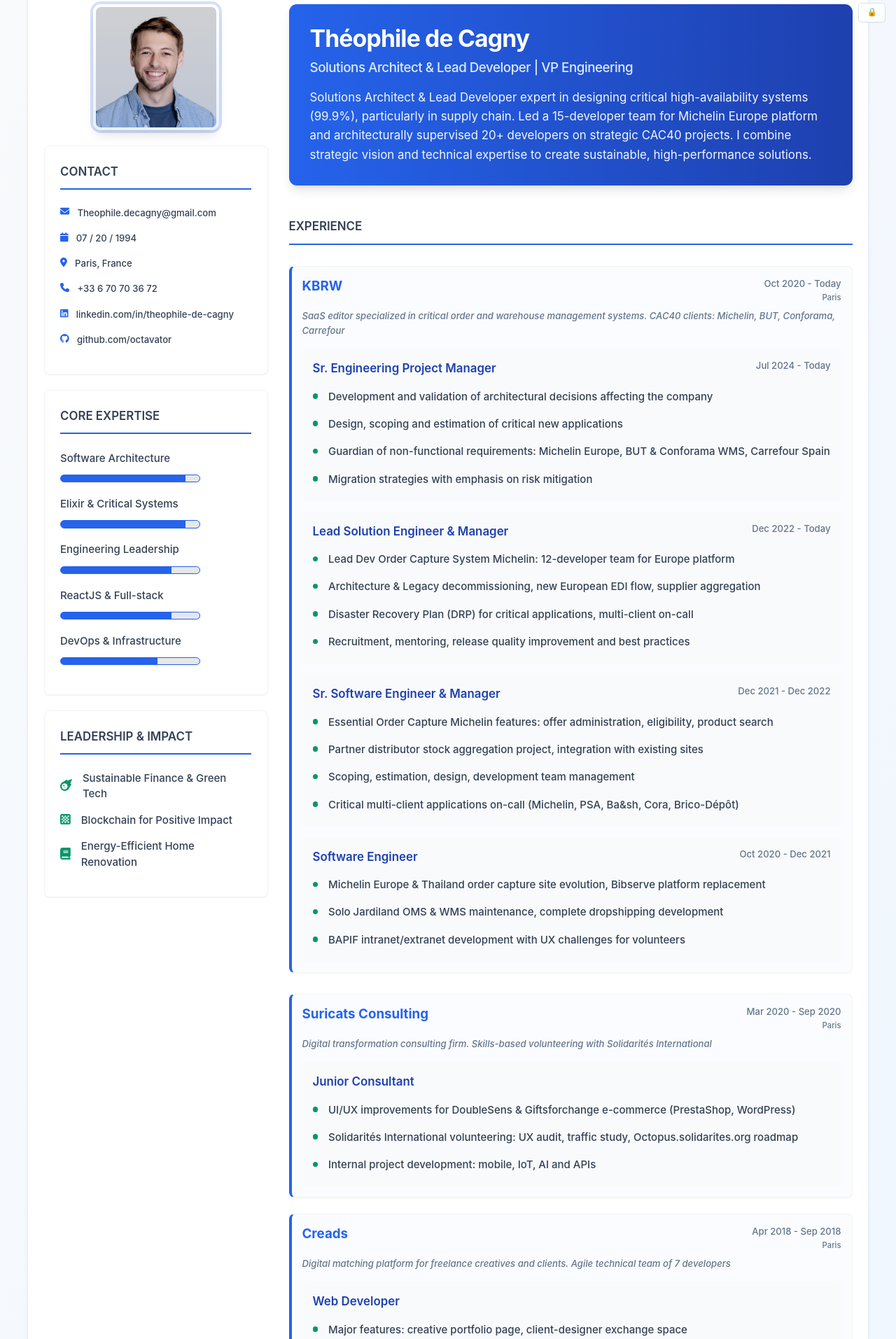
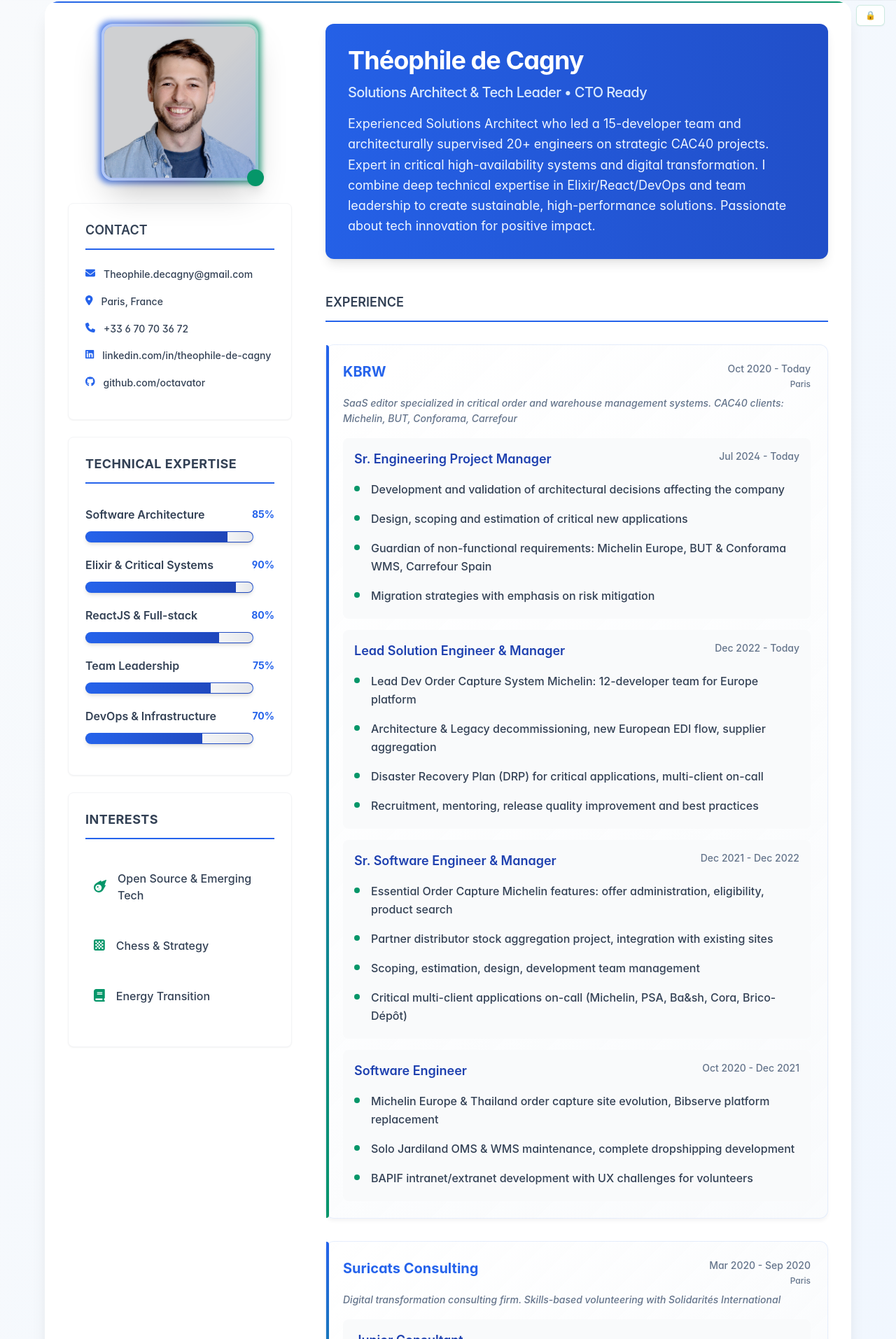
Before and after one commit to octavator/tdc-web-cv, a React (Create React App) app: page / in a window 1280 px wide. Shown: the part 47-1960 px from the top of the page at 70% size. Built offline with nearby package versions, Linux system fonts and the light colour scheme.

Commit message:
Reformulated more concisely and positively my experiences. Polished a lot the design & aesthetics. Satisfactory version, but still need some final details before declining it in several versions & deploying it live

```diff
--- a/src/components/CoursesTraining.tsx
+++ b/src/components/CoursesTraining.tsx
@@ -1,23 +1,24 @@
 import React from "react";
+import { useLanguageStore } from "../store/useLanguageStore";
 
 const CoursesTraining: React.FC = () => {
+  const isFrench = useLanguageStore((state) => state.isFrench);
+
   return (
     <div className="my-6 w-full">
-      <div className="section-title text-lg font-semibold uppercase text-cv-dark-grey border-b-2 border-cv-primary pb-3 mb-8">
-        Executive Development
+      <div className="section-title text-lg font-bold uppercase text-cv-dark-grey border-b-2 border-cv-primary pb-3 mb-8 tracking-wide">
+        {isFrench ? "Formation Continue" : "Continuing Education"}
       </div>
 
       <div className="space-y-4">
         <div className="xp-block education-block bg-white rounded-lg p-5 shadow-sm border border-gray-100 mb-4 border-l-4 border-l-cv-accent">
           <div className="xp-establishment flex items-start justify-between">
             <div className="xp-client-name text-lg font-semibold text-cv-secondary">
-              VP Engineering Leadership Program
+              SecNum Académie - Cybersécurité
             </div>
             <div className="xp-extra-infos text-cv-light-grey text-sm font-medium flex flex-col items-end">
-              <div className="xp-timerange mb-1">2024</div>
-              <div className="xp-location text-xs">
-                Tech Leadership Institute
-              </div>
+              <div className="xp-timerange mb-1">2023</div>
+              <div className="xp-location text-xs">ANSSI</div>
             </div>
           </div>
         </div>
@@ -25,13 +26,11 @@ const CoursesTraining: React.FC = () => {
         <div className="xp-block education-block bg-white rounded-lg p-5 shadow-sm border border-gray-100 mb-4 border-l-4 border-l-cv-accent">
           <div className="xp-establishment flex items-start justify-between">
             <div className="xp-client-name text-lg font-semibold text-cv-secondary">
-              Fintech Architecture & Regulation
+              Formation Leadership Technique
             </div>
             <div className="xp-extra-infos text-cv-light-grey text-sm font-medium flex flex-col items-end">
-              <div className="xp-timerange mb-1">2023</div>
-              <div className="xp-location text-xs">
-                Financial Innovation Academy
-              </div>
+              <div className="xp-timerange mb-1">2022</div>
+              <div className="xp-location text-xs">Formation Continue</div>
             </div>
           </div>
         </div>
@@ -39,11 +38,13 @@ const CoursesTraining: React.FC = () => {
         <div className="xp-block education-block bg-white rounded-lg p-5 shadow-sm border border-gray-100 mb-4 border-l-4 border-l-cv-accent">
           <div className="xp-establishment flex items-start justify-between">
             <div className="xp-client-name text-lg font-semibold text-cv-secondary">
-              SecNum Académie - Cybersecurity
+              Architecture Microservices & DevOps
             </div>
             <div className="xp-extra-infos text-cv-light-grey text-sm font-medium flex flex-col items-end">
-              <div className="xp-timerange mb-1">2023</div>
-              <div className="xp-location text-xs">ANSSI</div>
+              <div className="xp-timerange mb-1">2021</div>
+              <div className="xp-location text-xs">
+                Formation Professionnelle
+              </div>
             </div>
           </div>
         </div>
--- a/src/components/Interests.tsx
+++ b/src/components/Interests.tsx
@@ -12,24 +12,24 @@ const Interests: React.FC = () => {
 
   return (
     <div className="w-full bg-white rounded-lg p-6 shadow-sm border border-gray-100 mb-6">
-      <div className="section-title text-lg font-semibold uppercase text-cv-dark-grey border-b-2 border-cv-primary pb-3 mb-6">
-        {isFrench ? "Engagements" : "Leadership & Impact"}
+      <div className="section-title text-lg font-bold uppercase text-cv-dark-grey border-b-2 border-cv-primary pb-3 mb-8 tracking-wide">
+        {isFrench ? "Centres d'Intérêt" : "Interests"}
       </div>
       <InterestItem
-        frenchText="Finance Durable & Green Tech"
-        englishText="Sustainable Finance & Green Tech"
+        frenchText="Open Source & Nouvelles Technologies"
+        englishText="Open Source & Emerging Tech"
         icon={faMeteor}
       />
 
       <InterestItem
-        frenchText="Innovation Blockchain Impact"
-        englishText="Blockchain for Positive Impact"
+        frenchText="Échecs & Stratégie"
+        englishText="Chess & Strategy"
         icon={faChessBoard}
       />
 
       <InterestItem
-        frenchText="Rénovation Énergétique"
-        englishText="Energy-Efficient Home Renovation"
+        frenchText="Transition Énergétique"
+        englishText="Energy Transition"
         icon={faBook}
       />
 
--- a/src/components/PersonalInfos.tsx
+++ b/src/components/PersonalInfos.tsx
@@ -4,7 +4,6 @@ import { useCensoredStore } from "../store/useCensoredStore";
 import { FontAwesomeIcon } from "@fortawesome/react-fontawesome";
 import {
   faEnvelope,
-  faCalendar,
   faLocationDot,
   faPhone,
 } from "@fortawesome/free-solid-svg-icons";
@@ -31,11 +30,12 @@ const PersonalInfos: React.FC = () => {
         isSensitive={true}
       />
 
-      <PersonalInfosItem
+      {/* Age does not seem to be essential info */}
+      {/* <PersonalInfosItem
         icon={faCalendar}
         text={isFrench ? "20 / 07 / 1994" : "07 / 20 / 1994"}
         isSensitive={true}
-      />
+      /> */}
 
       <PersonalInfosItem icon={faLocationDot} text="Paris, France" />
 
--- a/src/components/ProfilePicture.tsx
+++ b/src/components/ProfilePicture.tsx
@@ -6,16 +6,20 @@ const ProfilePicture: React.FC = () => {
   const isCensored = useCensoredStore((state) => state.isCensored);
 
   return (
-    <div className="profile-picture mb-6 flex justify-center">
+    <div className="profile-picture mb-8 flex justify-center">
+      <div className="relative group">
+        <div className="absolute -inset-1 bg-gradient-to-r from-cv-primary via-cv-secondary to-cv-accent rounded-2xl blur-sm opacity-75 group-hover:opacity-100 transition duration-1000 group-hover:duration-200 animate-tilt"></div>
         <div className="relative">
           <img
             src={profileImg}
-          alt="Profil"
-          className={`rounded-xl w-48 h-48 object-cover shadow-lg border-4 border-white ring-4 ring-cv-primary/20 ${
+            alt="CTO Profile"
+            className={`relative rounded-2xl w-56 h-56 object-cover shadow-2xl border-4 border-white/50 backdrop-blur-sm transition-all duration-300 group-hover:scale-105 ${
               isCensored ? "blur-md select-none" : ""
             }`}
           />
-        <div className="absolute inset-0 rounded-xl bg-gradient-to-t from-cv-primary/10 to-transparent"></div>
+          <div className="absolute inset-0 rounded-2xl bg-gradient-to-br from-transparent via-transparent to-cv-primary/20"></div>
+          <div className="absolute -bottom-2 -right-2 w-6 h-6 bg-cv-accent rounded-full border-3 border-white shadow-lg"></div>
+        </div>
       </div>
     </div>
   );
--- a/src/components/Summary.tsx
+++ b/src/components/Summary.tsx
@@ -15,13 +15,13 @@ const Summary: React.FC = () => {
       </h1>
       <h3 className="summary-subtitle text-xl font-medium mb-4 text-blue-100 block">
         {isFrench
-          ? "Architecte Solutions & Lead Developer | VP Engineering"
-          : "Solutions Architect & Lead Developer | VP Engineering"}
+          ? "Solutions Architect & Tech Leader • CTO Ready"
+          : "Solutions Architect & Tech Leader • CTO Ready"}
       </h3>
       <div className="summary-resume text-lg text-blue-50 leading-relaxed max-w-4xl">
         {isFrench
-          ? "Architecte Solutions & Lead Developer expert dans la conception de systèmes critiques à haute disponibilité (99,9%), plus particulièrement dans la chaîne logistique. J'ai dirigé une équipe de 15 développeurs pour la plateforme Michelin Europe et supervisé architecturalement 20+ développeurs sur des projets stratégiques CAC40. J'associe vision stratégique et expertise technique pour créer des solutions durables et performantes."
-          : "Solutions Architect & Lead Developer expert in designing critical high-availability systems (99.9%), particularly in supply chain. Led a 15-developer team for Michelin Europe platform and architecturally supervised 20+ developers on strategic CAC40 projects. I combine strategic vision and technical expertise to create sustainable, high-performance solutions."}
+          ? "Solutions Architect expérimenté ayant dirigé une équipe de 15 développeurs et supervisé architecturalement 20+ ingénieurs sur des projets stratégiques CAC40. Expert en systèmes critiques haute disponibilité et transformation digitale. Je combine expertise technique approfondie en Elixir/React/DevOps et leadership d'équipe pour créer des solutions durables et performantes. Passionné par l'innovation tech au service de l'impact positif."
+          : "Experienced Solutions Architect who led a 15-developer team and architecturally supervised 20+ engineers on strategic CAC40 projects. Expert in critical high-availability systems and digital transformation. I combine deep technical expertise in Elixir/React/DevOps and team leadership to create sustainable, high-performance solutions. Passionate about tech innovation for positive impact."}
       </div>
     </div>
   );
--- a/src/components/TechnicalSkills.tsx
+++ b/src/components/TechnicalSkills.tsx
@@ -5,7 +5,7 @@ const skills = [
   {
     titleFr: "Architecture Logicielle",
     titleEn: "Software Architecture",
-    mastery: 90,
+    mastery: 85,
   },
   {
     titleFr: "Elixir & Systèmes Critiques",
@@ -13,14 +13,14 @@ const skills = [
     mastery: 90,
   },
   {
-    titleFr: "Leadership Engineering",
-    titleEn: "Engineering Leadership",
+    titleFr: "ReactJS & Full-stack",
+    titleEn: "ReactJS & Full-stack",
     mastery: 80,
   },
   {
-    titleFr: "ReactJS & Full-stack",
-    titleEn: "ReactJS & Full-stack",
-    mastery: 80,
+    titleFr: "Leadership d'Équipe",
+    titleEn: "Team Leadership",
+    mastery: 75,
   },
   {
     titleFr: "DevOps & Infrastructure",
@@ -33,26 +33,31 @@ const TechnicalSkills: React.FC = () => {
   const isFrench = useLanguageStore((state) => state.isFrench);
 
   const getMasteryWidth = (mastery: number) => {
-    const emptyWidth = (100 - mastery) * 2; // 200px total width, so 2px per percent
+    const emptyWidth = (100 - mastery) * 2.4; // 240px total width, so 2.4px per percent
     return `${emptyWidth}px`;
   };
 
   return (
     <div className="w-full bg-white rounded-lg p-6 shadow-sm border border-gray-100 mb-6">
-      <div className="section-title text-lg font-semibold uppercase text-cv-dark-grey border-b-2 border-cv-primary pb-3 mb-6">
-        {isFrench ? "Expertises Clés" : "Core Expertise"}
+      <div className="section-title text-lg font-bold uppercase text-cv-dark-grey border-b-2 border-cv-primary pb-3 mb-8 tracking-wide">
+        {isFrench ? "Expertises Techniques" : "Technical Expertise"}
       </div>
       {skills.map((skill, idx) => (
-        <div className="technical-section flex flex-col mb-6" key={idx}>
-          <div className="technical-title font-medium text-cv-dark-grey mb-3">
-            {isFrench ? skill.titleFr : skill.titleEn}
+        <div className="technical-section flex flex-col mb-8 group" key={idx}>
+          <div className="flex items-center justify-between mb-3">
+            <div className="technical-title font-semibold text-cv-dark-grey text-base">
+              {isFrench ? skill.titleFr : skill.titleEn}
+            </div>
+            <div className="text-sm font-bold text-cv-primary">
+              {skill.mastery}%
+            </div>
           </div>
           <div
-            className="technical-mastery border border-cv-primary h-3 flex flex-row-reverse bg-cv-primary rounded-full overflow-hidden shadow-sm"
-            style={{ width: "200px" }}
+            className="technical-mastery border border-cv-primary/20 h-4 flex flex-row-reverse bg-gradient-to-r from-cv-primary to-cv-secondary rounded-full overflow-hidden shadow-md group-hover:shadow-lg transition-all duration-300"
+            style={{ width: "240px" }}
           >
             <div
-              className="bg-gray-200 h-full transition-all duration-300"
+              className="bg-gradient-to-r from-gray-100 to-gray-200 h-full transition-all duration-500 ease-out"
               style={{ width: getMasteryWidth(skill.mastery) }}
             ></div>
           </div>
--- a/src/data/workExperienceData.ts
+++ b/src/data/workExperienceData.ts
@@ -150,7 +150,7 @@ export const workExperienceData: WorkExperienceData[] = [
       tasks: {
         french: [
           "Améliorations UI/UX e-commerce DoubleSens & Giftsforchange (PrestaShop, WordPress)",
-          "Mécénat Solidarités International: audit UX, étude trafic, roadmap améliorations Octopus.solidarites.org",
+          "Mécénat Solidarités International: audit UX, roadmap améliorations techniques sur Octopus.solidarites.org",
           "Développement projet interne: mobile, IoT, IA et APIs",
         ],
         english: [
@@ -164,15 +164,15 @@ export const workExperienceData: WorkExperienceData[] = [
   {
     companyName: "Creads",
     timeRange: {
-      french: "Avr 2018 - Sep 2018",
-      english: "Apr 2018 - Sep 2018",
+      french: "Juil 2016 - Déc 2016 & Avr 2018 - Sep 2018",
+      english: "Jul 2016 - Dec 2016 & Apr 2018 - Sep 2018",
     },
     location: "Paris",
     description: {
       french:
-        "Plateforme de mise en relation créatifs freelances et clients. Équipe technique agile 7 développeurs",
+        "Plateforme créative B2B de mise en relation freelances et clients. Formation développement web en équipe agile",
       english:
-        "Digital matching platform for freelance creatives and clients. Agile technical team of 7 developers",
+        "Creative B2B platform connecting freelancers and clients. Web development training in agile team",
     },
     singlePosition: {
       title: {
@@ -181,44 +181,14 @@ export const workExperienceData: WorkExperienceData[] = [
       },
       tasks: {
         french: [
-          "Fonctionnalités majeures: page portfolio créatifs, espace échange client-designer",
-          "Maintenance continue solution SaaS, équipe technique agile 7 développeurs",
+          "Développement fonctionnalités core: portfolio créatifs, système messaging client-designer",
+          "Refactoring architecture plateforme, ré-implémentation routing pour améliorer efficacité équipe",
+          "Formation méthodologie Agile Scrum, bonnes pratiques développement web",
         ],
         english: [
-          "Major features: creative portfolio page, client-designer exchange space",
-          "Continuous SaaS solution maintenance, agile technical team of 7 developers",
-        ],
-      },
-    },
-  },
-  {
-    companyName: "Creads",
-    timeRange: {
-      french: "Juil 2016 - Déc 2016",
-      english: "Jul 2016 - Dec 2016",
-    },
-    location: "Paris",
-    description: {
-      french:
-        "Première expérience développement web. Intégration équipe technique 6 développeurs, méthodologie Scrum",
-      english:
-        "First web development experience. Integration into 6-developer technical team, Scrum methodology",
-    },
-    singlePosition: {
-      title: {
-        french: "Développeur Web",
-        english: "Web Developer",
-      },
-      tasks: {
-        french: [
-          "Correction anomalies fonctionnelles et visuelles plateforme Creads.fr",
-          "Ré-implémentation routes plateforme pour améliorer efficacité équipe",
-          "Apprentissage méthodologie Agile Scrum",
-        ],
-        english: [
-          "Functional and visual bug fixes on Creads.fr platform",
-          "Platform routes re-implementation to improve team efficiency",
-          "Agile Scrum methodology learning",
+          "Core feature development: creative portfolios, client-designer messaging system",
+          "Platform architecture refactoring, routing re-implementation to improve team efficiency",
+          "Agile Scrum methodology training, web development best practices",
         ],
       },
     },
--- a/src/index.css
+++ b/src/index.css
@@ -15,7 +15,7 @@
 
 /* Base Styles */
 html {
-  font-size: 15px;
+  font-size: 16px;
   font-family:
     "Inter",
     -apple-system,
@@ -24,15 +24,21 @@ html {
     "Roboto",
     sans-serif;
   height: 100%;
-  line-height: 1.6;
+  line-height: 1.7;
+  font-feature-settings: "cv11", "ss01";
+  font-optical-sizing: auto;
+  scroll-behavior: smooth;
 }
 
 body {
   height: 100%;
   margin: 0;
-  background-color: var(--background-light);
+  background: linear-gradient(135deg, #f8fafc 0%, #e2e8f0 100%);
   color: var(--text-primary);
   font-weight: 400;
+  -webkit-font-smoothing: antialiased;
+  -moz-osx-font-smoothing: grayscale;
+  animation: fadeIn 0.8s ease-out;
 }
 
 /* Typography Enhancements */
@@ -40,30 +46,47 @@ h1,
 h2,
 h3,
 h4 {
-  font-weight: 600;
+  font-weight: 700;
   color: var(--text-primary);
-  letter-spacing: -0.025em;
+  letter-spacing: -0.03em;
+  font-feature-settings: "cv11", "ss01";
 }
 
 h1 {
-  font-size: 2.25rem;
-  line-height: 1.2;
+  font-size: 2.75rem;
+  line-height: 1.1;
+  font-weight: 800;
 }
 
 h3 {
-  font-size: 1.125rem;
-  line-height: 1.4;
+  font-size: 1.25rem;
+  line-height: 1.3;
+  font-weight: 600;
 }
 
 /* Executive Layout Classes */
 .container {
-  @apply flex gap-8 p-6 max-w-7xl mx-auto;
-  background: white;
-  border-radius: 12px;
+  @apply flex gap-12 p-8 max-w-6xl mx-auto;
+  background: rgba(255, 255, 255, 0.95);
+  border-radius: 20px;
   box-shadow:
-    0 4px 6px -1px rgba(0, 0, 0, 0.1),
-    0 2px 4px -1px rgba(0, 0, 0, 0.06);
-  margin: 2rem auto;
+    0 20px 25px -5px rgba(0, 0, 0, 0.1),
+    0 10px 10px -5px rgba(0, 0, 0, 0.04);
+  backdrop-filter: blur(20px);
+  border: 1px solid rgba(255, 255, 255, 0.2);
+  margin: 3rem auto;
+  position: relative;
+  overflow: hidden;
+}
+
+.container::before {
+  content: "";
+  position: absolute;
+  top: 0;
+  left: 0;
+  right: 0;
+  height: 2px;
+  background: linear-gradient(90deg, var(--primary-color), var(--accent-color));
 }
 
 .flex-column {
@@ -99,13 +122,49 @@ h3 {
 }
 
 .xp-block {
-  @apply mb-8 p-4 rounded-lg;
-  border-left: 4px solid var(--primary-color);
-  background: rgba(37, 99, 235, 0.02);
+  @apply mb-8 p-6 rounded-xl;
+  border: 1px solid rgba(37, 99, 235, 0.1);
+  background: linear-gradient(
+    135deg,
+    rgba(255, 255, 255, 0.9) 0%,
+    rgba(248, 250, 252, 0.8) 100%
+  );
+  box-shadow: 0 4px 6px -1px rgba(0, 0, 0, 0.05);
+  transition: all 0.3s ease;
+  position: relative;
+  backdrop-filter: blur(10px);
+}
+
+.xp-block::before {
+  content: "";
+  position: absolute;
+  left: 0;
+  top: 0;
+  bottom: 0;
+  width: 4px;
+  background: linear-gradient(
+    180deg,
+    var(--primary-color),
+    var(--accent-color)
+  );
+  border-radius: 0 4px 4px 0;
+}
+
+.xp-block:hover {
+  transform: translateY(-2px);
+  box-shadow: 0 8px 15px -3px rgba(0, 0, 0, 0.1);
 }
 
 .interest-element {
-  @apply mb-4 text-base;
+  @apply mb-6 text-base;
+  transition: all 0.2s ease;
+  padding: 0.75rem;
+  border-radius: 8px;
+}
+
+.interest-element:hover {
+  background: rgba(37, 99, 235, 0.05);
+  transform: translateX(4px);
 }
 
 /* Print styles - optimized for executive presentation */
@@ -117,6 +176,11 @@ h3 {
   .container {
     @apply shadow-none m-0 p-4;
     background: white;
+    border-radius: 0;
+  }
+
+  .container::before {
+    display: none;
   }
 
   /* Force Chrome to print backgrounds */
@@ -154,3 +218,198 @@ h3 {
     width: 280px !important;
   }
 }
+
+/* Custom Animations */
+@keyframes fadeIn {
+  from {
+    opacity: 0;
+    transform: translateY(20px);
+  }
+  to {
+    opacity: 1;
+    transform: translateY(0);
+  }
+}
+
+@keyframes slideInFromLeft {
+  from {
+    opacity: 0;
+    transform: translateX(-30px);
+  }
+  to {
+    opacity: 1;
+    transform: translateX(0);
+  }
+}
+
+@keyframes slideInFromRight {
+  from {
+    opacity: 0;
+    transform: translateX(30px);
+  }
+  to {
+    opacity: 1;
+    transform: translateX(0);
+  }
+}
+
+@keyframes pulseGlow {
+  0%,
+  100% {
+    box-shadow: 0 0 20px rgba(37, 99, 235, 0.3);
+  }
+  50% {
+    box-shadow: 0 0 30px rgba(37, 99, 235, 0.6);
+  }
+}
+
+@keyframes gradientShift {
+  0% {
+    background-position: 0% 50%;
+  }
+  50% {
+    background-position: 100% 50%;
+  }
+  100% {
+    background-position: 0% 50%;
+  }
+}
+
+@keyframes floatAnimation {
+  0%,
+  100% {
+    transform: translateY(0px);
+  }
+  50% {
+    transform: translateY(-10px);
+  }
+}
+
+/* Enhanced Component Animations */
+.flex-column:first-of-type {
+  animation: slideInFromLeft 0.8s ease-out;
+}
+
+.main-column {
+  animation: slideInFromRight 0.8s ease-out;
+}
+
+.summary {
+  background-size: 200% 200%;
+  animation: gradientShift 8s ease infinite;
+}
+
+.profile-picture img {
+  transition: all 0.4s cubic-bezier(0.4, 0, 0.2, 1);
+}
+
+.profile-picture:hover img {
+  animation: floatAnimation 2s ease-in-out infinite;
+}
+
+.technical-mastery {
+  overflow: hidden;
+  position: relative;
+}
+
+.technical-mastery::before {
+  content: "";
+  position: absolute;
+  top: 0;
+  left: -100%;
+  width: 100%;
+  height: 100%;
+  background: linear-gradient(
+    90deg,
+    transparent,
+    rgba(255, 255, 255, 0.4),
+    transparent
+  );
+  transition: left 0.5s;
+}
+
+.technical-section:hover .technical-mastery::before {
+  left: 100%;
+}
+
+/* Section Stagger Animation */
+.xp-block:nth-child(1) {
+  animation-delay: 0.1s;
+}
+.xp-block:nth-child(2) {
+  animation-delay: 0.2s;
+}
+.xp-block:nth-child(3) {
+  animation-delay: 0.3s;
+}
+.xp-block:nth-child(4) {
+  animation-delay: 0.4s;
+}
+
+.education-block:nth-child(1) {
+  animation-delay: 0.1s;
+}
+.education-block:nth-child(2) {
+  animation-delay: 0.2s;
+}
+.education-block:nth-child(3) {
+  animation-delay: 0.3s;
+}
+
+/* Scroll-triggered animations */
+@media (prefers-reduced-motion: no-preference) {
+  .xp-block,
+  .education-block {
+    opacity: 0;
+    animation: fadeIn 0.6s ease-out forwards;
+  }
+}
+
+/* Premium hover effects */
+.section-title {
+  position: relative;
+  transition: all 0.3s ease;
+}
+
+.section-title::after {
+  content: "";
+  position: absolute;
+  width: 0;
+  height: 2px;
+  bottom: -2px;
+  left: 0;
+  background: linear-gradient(90deg, var(--primary-color), var(--accent-color));
+  transition: width 0.3s ease;
+}
+
+.section-title:hover::after {
+  width: 100%;
+}
+
+/* Interactive elements */
+.info-section,
+.interest-element,
+.technical-section {
+  transition: all 0.2s ease;
+}
+
+.info-section:hover,
+.technical-section:hover {
+  transform: translateX(4px);
+}
+
+/* Loading state for dynamic content */
+.loading-shimmer {
+  background: linear-gradient(90deg, #f0f0f0 25%, #e0e0e0 50%, #f0f0f0 75%);
+  background-size: 200% 100%;
+  animation: shimmer 2s infinite;
+}
+
+@keyframes shimmer {
+  0% {
+    background-position: -200% 0;
+  }
+  100% {
+    background-position: 200% 0;
+  }
+}
```
Also changed, not shown: src/components/Education.tsx (+2 -16 lines). Lines whose indentation alone changed are shown as unchanged.
